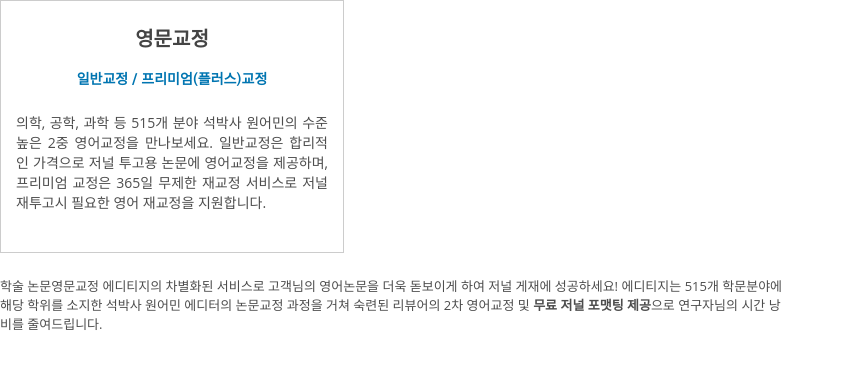
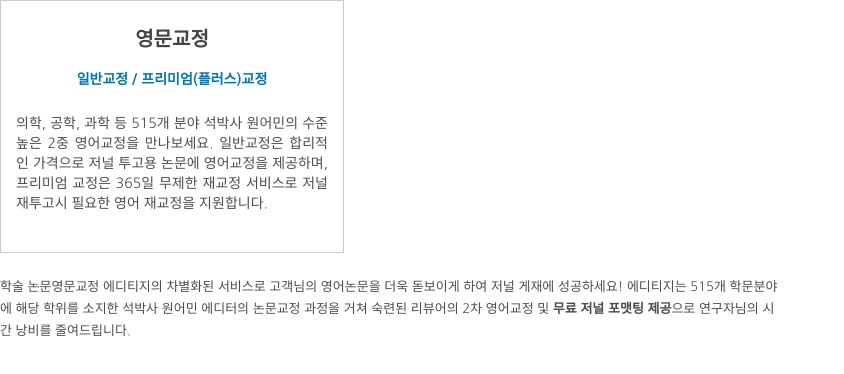
Before and after one commit to samircactus/sass-demo, a plain HTML site: page index.html in a window 1280 px wide. Shown: the whole page, without its empty margins (0-844 px from the left). Drawn offline with Linux system fonts and the light colour scheme.

Commit message:
line height set

```diff
--- a/scss/styles.scss
+++ b/scss/styles.scss
@@ -28,9 +28,10 @@ padding: 0;
 font-size: 14px;
 font-family:$font-main;
 color: $color-body-txt;
+line-height: 22px;
 }
 
 
 
 h1,h2,h3,h4,h5,h6{ color:$color-titles;}
-p{padding: 10px 0; font-family:$font-highlight}
+p{padding: 10px 0; font-family:$font-main}
```
Also changed, not shown: css/styles.css, scss/styles.css, 1 other file.
